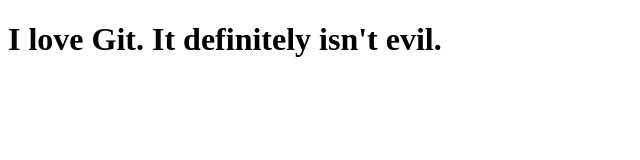
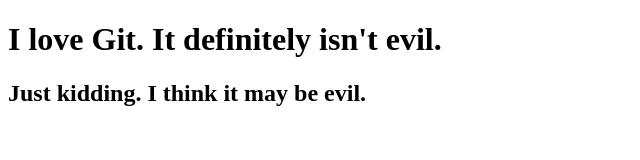
Before and after one commit to jacksonlewis97/myfirstrepo, a plain HTML site: page index.html in a window 1280 px wide. Shown: the whole page, without its empty margins (0-640 px from the left). Drawn offline with Linux system fonts and the light colour scheme.

Commit message:
Updated website

```diff
--- a/index.html
+++ b/index.html
@@ -7,5 +7,6 @@
 </head>
 <body>
     <h1>I love Git. It definitely isn't evil.</h1>
+    <h2>Just kidding. I think it may be evil.</h2>
 </body>
 </html>
```
